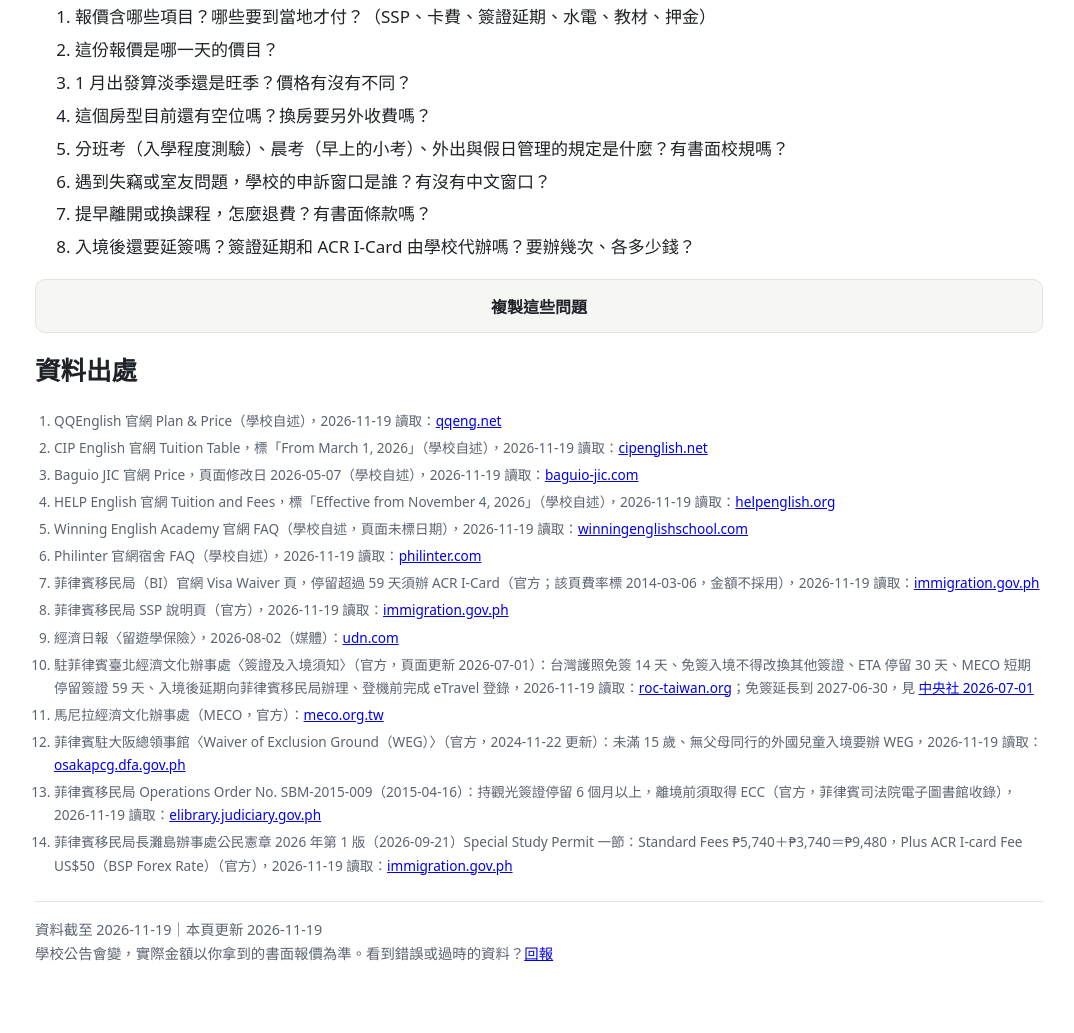
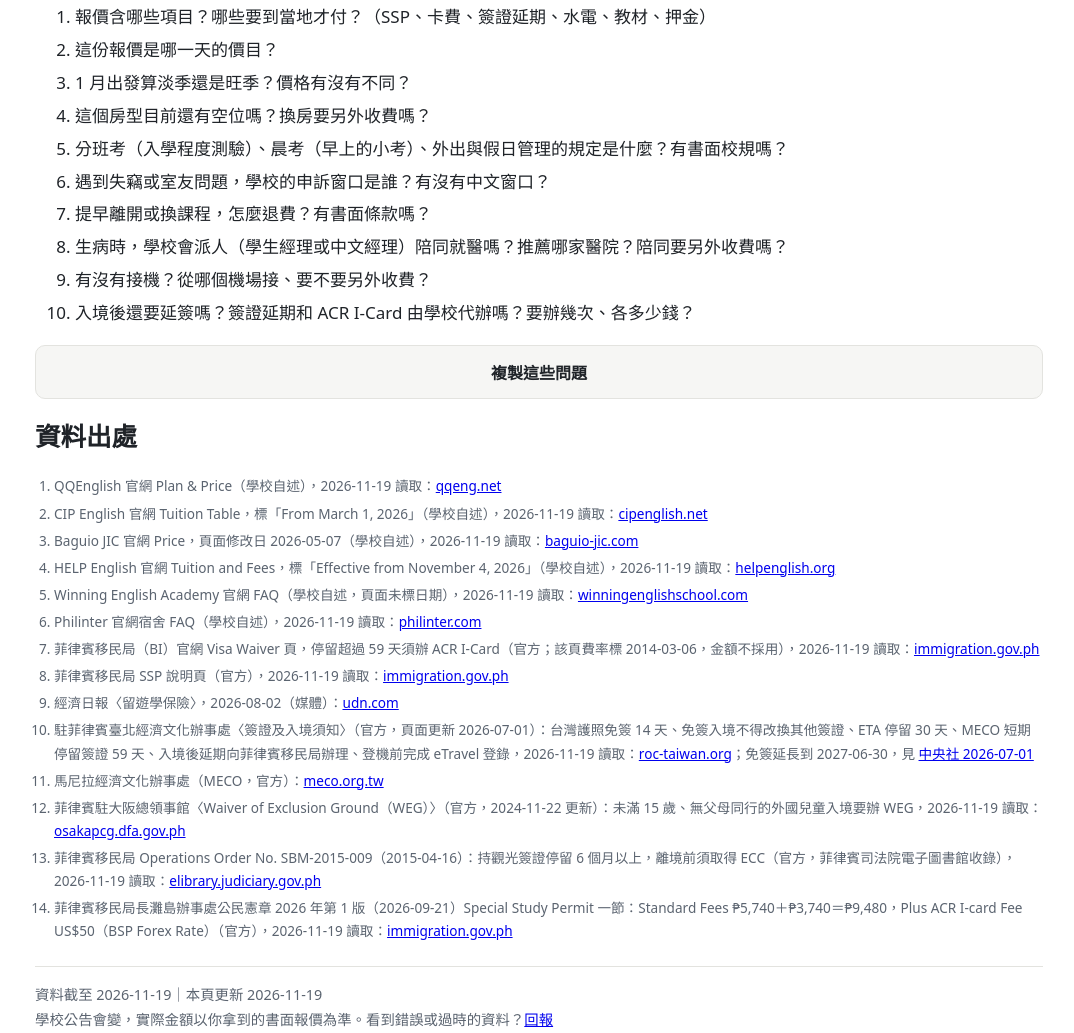
Before and after one commit to yuxue-check/yuxue-check.github.io, a plain HTML site: page cost.html in a window 1280 px wide. Shown: the part 2112-3145 px from the top of the page, without its empty margins (101-1175 px from the left). Drawn offline with Linux system fonts and the light colour scheme.

Commit message:
費用頁：加問生病陪同就醫、接機
Co-Authored-By: Claude Opus 5.5 <noreply@anthropic.com>
Claude-Session: https://claude.ai/code/session_01LUvzsUrzgmTEPpU7Eo2C8d

```diff
--- a/cost.html
+++ b/cost.html
@@ -88,7 +88,9 @@ function render(){
     out?'學校有沒有合作的校外住宿？上下學怎麼走？':'這個房型目前還有空位嗎？換房要另外收費嗎？',
     '分班考（入學程度測驗）、晨考（早上的小考）、外出與假日管理的規定是什麼？有書面校規嗎？',
     '遇到失竊或室友問題，學校的申訴窗口是誰？有沒有中文窗口？',
-    '提早離開或換課程，怎麼退費？有書面條款嗎？'];
+    '提早離開或換課程，怎麼退費？有書面條款嗎？',
+    '生病時，學校會派人（學生經理或中文經理）陪同就醫嗎？推薦哪家醫院？陪同要另外收費嗎？',
+    '有沒有接機？從哪個機場接、要不要另外收費？'];
   if(w*7+2>30||d.pp==='tw') qs.push('入境後還要延簽嗎？簽證延期和 ACR I-Card 由學校代辦嗎？要辦幾次、各多少錢？');
   if(d.who!=='adult') qs.push('孩子這個年紀能報哪些課？家長能同住嗎？未成年的門禁和外出規定是什麼？');
   document.getElementById('qs').innerHTML=qs.map(q=>`<li>${q}</li>`).join('');
```
